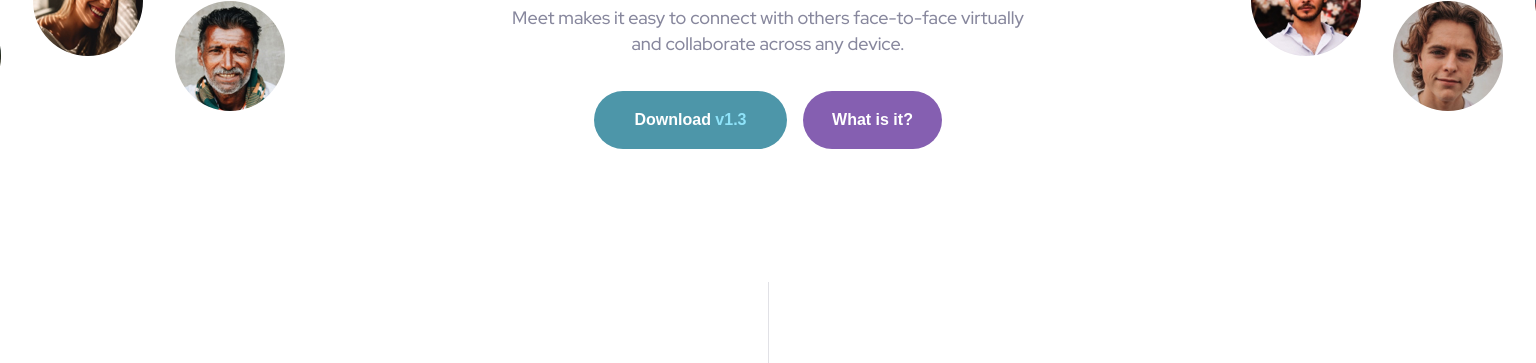
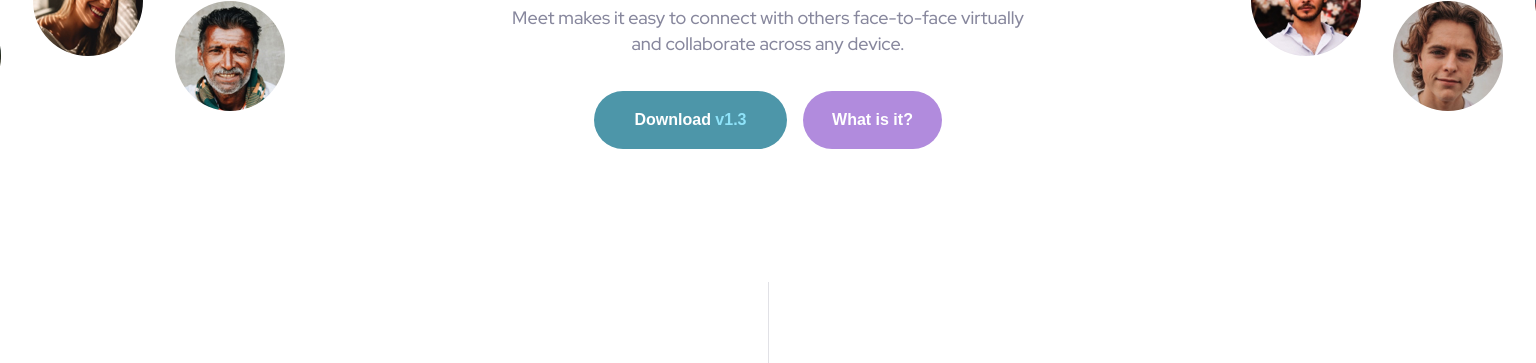
Before and after one commit to DIMITRIDAR/Meet-Langind-Page, a plain HTML site: page index.html in a window 1536 px wide. In both pictures the pointer is over the button "What is it?". Shown: the part 401-764 px from the top of the page. Drawn offline with Linux system fonts and the light colour scheme.

Commit message:
write down .what:hover

```diff
--- a/style.css
+++ b/style.css
@@ -517,4 +517,10 @@ footer::before {
   .download {
     transition: 0.5s;
   }
+
+  .what:hover {
+    cursor: pointer;
+    background: #b18bdd;
+    transition: 0.5s;
+  }
 }
```
